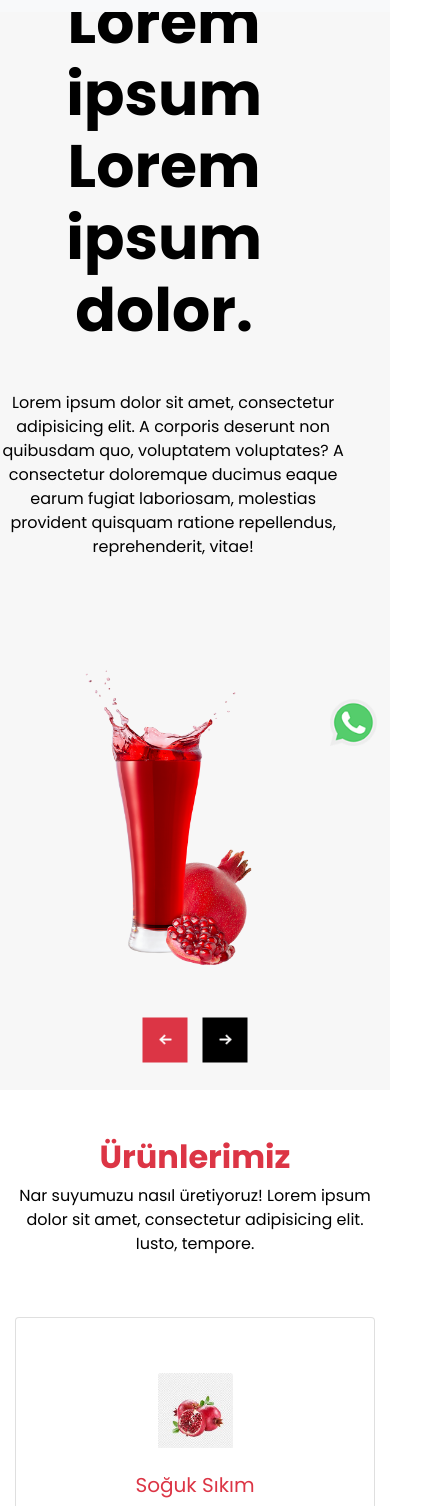
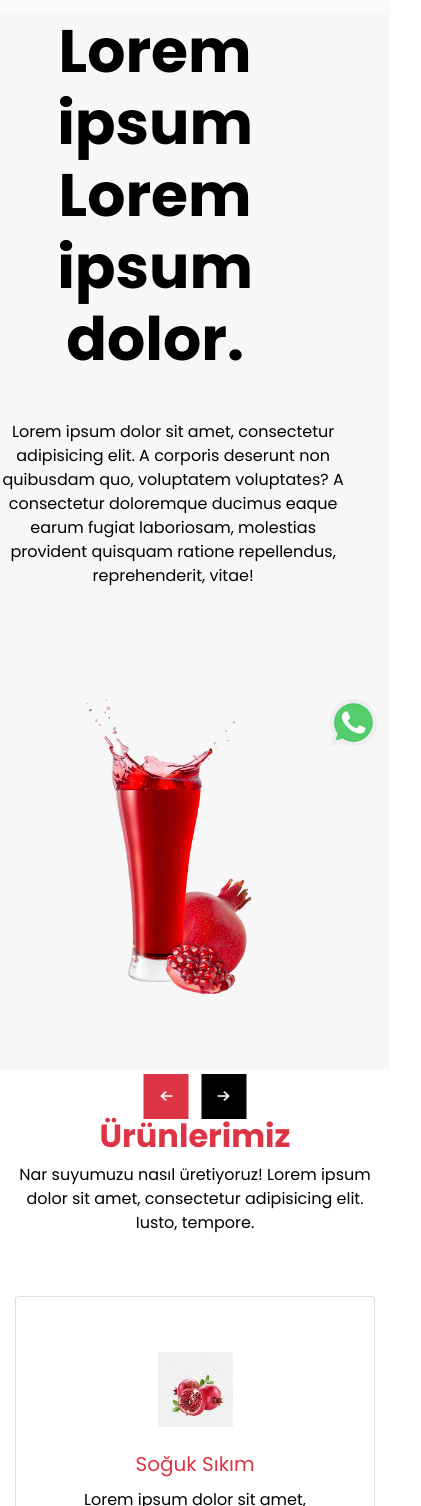
Before and after one commit to utkucoskunn/liking, a plain HTML site: page index.html in a window 390 px wide. Shown: the part 64-1570 px from the top of the page, 421 px wide, since content can reach past the window. Drawn offline with nearby package versions, Linux system fonts and the light colour scheme.

Commit message:
Add files via upload

```diff
--- a/css/responsive.css
+++ b/css/responsive.css
@@ -3,13 +3,21 @@
         height: auto;
     }
 
-    .slider_section {
-        padding: 50px 0;
+    .slider_section .custom_carousel-control .carousel-control-prev {
+        top: 50%;
+        left: 1%;
+        margin-top: 5px;
+    }
 
+    .slider_section .custom_carousel-control .carousel-control-next {
+        top: 50%;
+        right: 1%;
+        margin-top: 5px;
     }
 }
 
 @media (max-width: 992px) {
+
     .custom_nav-container .nav_search-btn {
         background-position: center;
     }
@@ -22,6 +30,28 @@
 
     .service_section .card-deck .card {
         margin-bottom: 25px;
+    }
+
+    .hero_area {
+        height: auto;
+    }
+
+    .slider_section .custom_carousel-control {
+
+        position: absolute;
+        top: 100%;
+        left: 50%;
+        width: 105px;
+        transform: translate(-50%, -50%);
+        display: flex;
+        justify-content: space-between;
+
+    }
+}
+
+@media (max-width: 920px) {
+    .contact1_section {
+        background-image: none;
     }
 }
 
@@ -75,12 +105,14 @@
     }
 
     .info_section .col-md-3:not(:nth-last-child(1)) {
-
         margin-bottom: 35px;
     }
 
     .tasty_section h2 {
+        font-size: 80px;
+    }
 
+    .tasty_section h2 span {
         font-size: 80px;
     }
 
@@ -94,8 +126,14 @@
         font-size: 80px;
     }
 
+
     .contact_section .contact_box {
         width: 95%;
+    }
+
+    .slider_item-detail h1 {
+
+        margin-top: 15px;
     }
 
     .contact_section .contact_form-container {
@@ -104,6 +142,7 @@
 
     .contact_section .contact_box input {
         width: 100%;
+    }
 }
 
 @media (max-width: 576px) {
@@ -119,8 +158,17 @@
 
     }
 
+    .slider_item-detail h1 {
+
+        margin-top: 40px;
+    }
+
     .tasty_section h2 {
 
+        font-size: 60px;
+    }
+
+    .tasty_section h2 span {
         font-size: 60px;
     }
 
@@ -133,15 +181,36 @@
 
         font-size: 60px;
     }
+
+    .hero_area {
+        height: auto;
+    }
 }
 
 @media (max-width: 480px) {
+    .hero_area {
+        height: auto;
+    }
 }
 
 @media (max-width: 400px) {
+    .hero_area {
+        height: auto;
+    }
+    .tasty_section h2 {
+
+        font-size: 50px;
+    }
+
+    .tasty_section h2 span {
+        font-size: 50px;
+    }
 }
 
 @media (max-width: 360px) {
+    .hero_area {
+        height: auto;
+    }
 }
 
 @media (min-width: 1200px) {
@@ -149,4 +218,3 @@
         max-width: 1170px;
     }
 }
-}
--- a/css/style.css
+++ b/css/style.css
@@ -20,7 +20,6 @@ body {
 .layout_padding2-bottom {
     padding-bottom: 45px;
 }
-
 
 
 .custom_dark-btn,
@@ -135,7 +134,7 @@ a:focus {
 }
 
 .custom_nav-container .nav_search-btn {
-    background-image: url(../images/search-icon.png);
+
 
     background-size: 22px;
     background-repeat: no-repeat;
@@ -190,7 +189,7 @@ a:focus {
 
 /* slider section */
 .slider_section {
-    padding-top: 8%;
+    padding-top: 10%;
 }
 
 .slider_item-box {
@@ -219,13 +218,11 @@ a:focus {
     background-repeat: no-repeat;
 }
 
-.slider_item-container .slider_item-detail {
-}
 
 .slider_item-detail h1 {
     font-weight: 700;
     font-size: 60px;
-    width: 95%;
+    width: 90%;
 }
 
 .slider_item-detail p {
@@ -246,18 +243,10 @@ a:focus {
     height: 100%;
 }
 
-.slider_section .custom_carousel-control {
+
+.slider_section .custom_carousel-control .carousel-control-prev {
+    margin: 10px 0;
     position: absolute;
-    top: 50%;
-    left: 2%;
-    width: 105px;
-    transform: translateY(-50%);
-}
-
-.slider_section .custom_carousel-control .carousel-control-prev,
-.slider_section .custom_carousel-control .carousel-control-next {
-    margin: 10px 0;
-    position: relative;
     width: 45px;
     height: 45px;
     border: none;
@@ -265,6 +254,22 @@ a:focus {
     background-repeat: no-repeat;
     background-size: 12px;
     background-position: center;
+    top: 50%;
+    left: 3%;
+}
+
+.slider_section .custom_carousel-control .carousel-control-next {
+    margin: 10px 0;
+    position: absolute;
+    width: 45px;
+    height: 45px;
+    border: none;
+    opacity: 1;
+    background-repeat: no-repeat;
+    background-size: 12px;
+    background-position: center;
+    top: 50%;
+    right: 3%;
 }
 
 .slider_section .custom_carousel-control .carousel-control-prev {
@@ -393,6 +398,7 @@ a:focus {
     color: #ffffff;
     margin-top: 90px;
 }
+
 .product_section h2 {
     font-size: 80px;
     text-align: center;
@@ -469,14 +475,16 @@ a:focus {
     background-repeat: no-repeat;
     background-size: 400px;
     background-position: right center;
+
 }
 
 .contact1_section input {
     border: none;
     outline: none;
-    border-bottom: .8px solid #252525;
+    border-bottom: .8px solid #dc3545;
     width: 90%;
     margin: 10px 0;
+    background: transparent 50%;
 }
 
 .contact1_form-container {
@@ -533,6 +541,7 @@ a:focus {
 .info_section .form_container input {
     width: 225px;
     height: 30px;
+
 }
 
 .info_section .form_container button {
@@ -595,6 +604,7 @@ a:focus {
     justify-content: center;
     margin: 0 auto 20px auto;
 }
+
 /* end footer section*/
 
 /* Start gallery section*/
@@ -651,6 +661,7 @@ a:focus {
 .gallery_section .gallery_container .img-box .btn-box a:hover {
     background-color: rgba(228, 234, 234, 0.9);
 }
+
 .gallery_section .gallery_container .img-box::before {
     content: "";
     display: none;
```
Also changed, not shown: index.html (+1 -0 lines), products.html (+3 -1 lines). Lines whose indentation alone changed are shown as unchanged.
